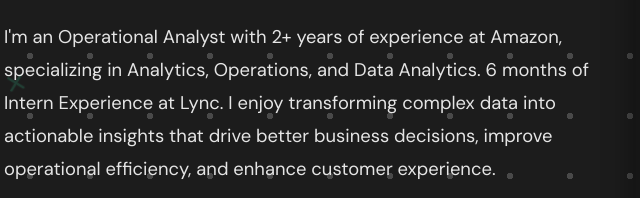
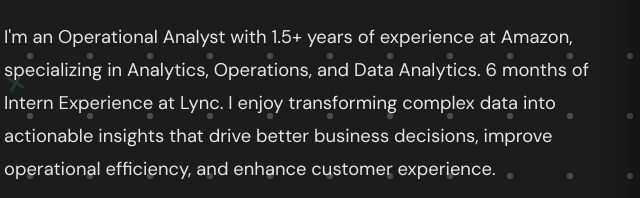
Before and after one commit to Sandeepbusa/Sandeep-Busa-Portfolio, a plain HTML site: page index.html in a window 1280 px wide. Shown: the part 289-487 px from the top of the page, 60-700 px from the left. Drawn offline with Linux system fonts and the light colour scheme.

Commit message:
Updated website design

```diff
--- a/index.html
+++ b/index.html
@@ -61,7 +61,7 @@
 
                     <div class="hero-text">
                         <p>
-                            I'm an Operational Analyst with 2+ years of experience at Amazon, specializing in
+                            I'm an Operational Analyst with 1.5+ years of experience at Amazon, specializing in
                             Analytics, Operations, and Data Analytics. 6 months of Intern Experience at Lync. I enjoy
                             transforming complex data into actionable insights that drive better business decisions,
                             improve operational efficiency, and enhance customer experience.
```
